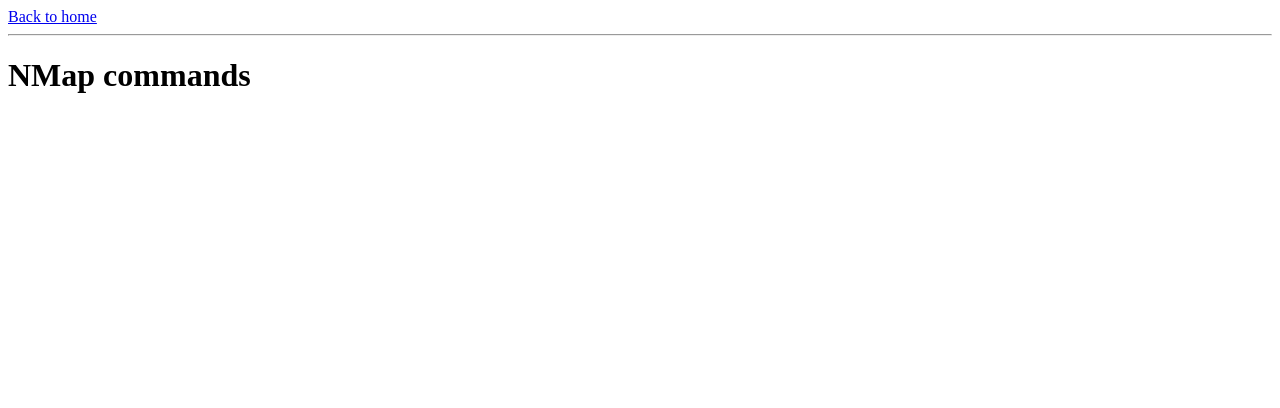
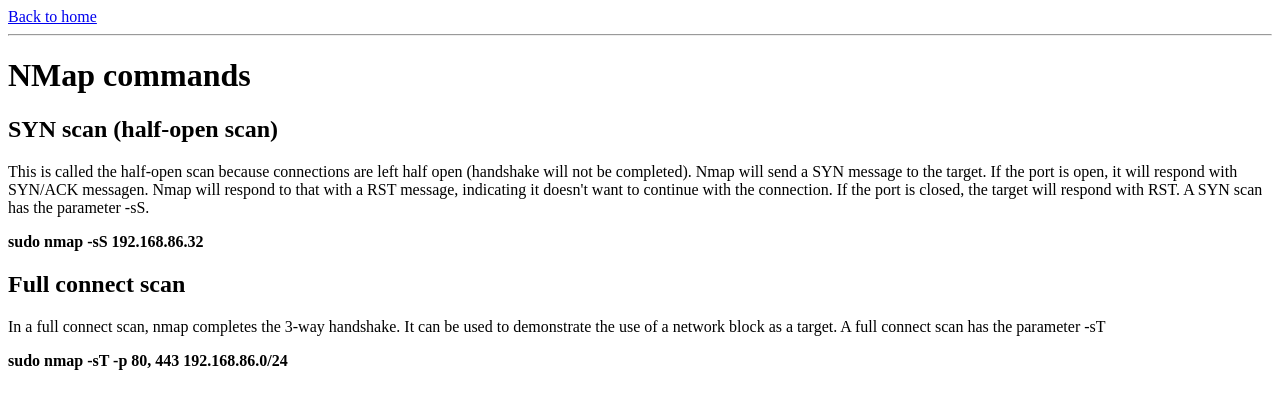
Before and after one commit to digistam/digistam.github.io, a plain HTML site: page nmap.html in a window 1280 px wide. Drawn offline with Linux system fonts and the light colour scheme.

Commit message:
Update nmap.html

```diff
--- a/nmap.html
+++ b/nmap.html
@@ -3,3 +3,10 @@
   <a href=index.html>Back to home</a>
 <hr/>
 <h1><b>NMap commands</b></h1>
+<h2>SYN scan (half-open scan)</h2>
+<p>This is called the half-open scan because connections are left half open (handshake will not be completed). Nmap will send a SYN message to the target. If the port is open, it will respond with SYN/ACK messagen.
+Nmap will respond to that with a RST message, indicating it doesn't want to continue with the connection. If the port is closed, the target will respond with RST. A SYN scan has the parameter -sS.</p>
+<p><b>sudo nmap -sS 192.168.86.32</b></p>
+<h2>Full connect scan</h2>
+<p>In a full connect scan, nmap completes the 3-way handshake. It can be used to demonstrate the use of a network block as a target. A full connect scan has the parameter -sT</p>
+<p><b>sudo nmap -sT -p 80, 443 192.168.86.0/24</b></p>
```
